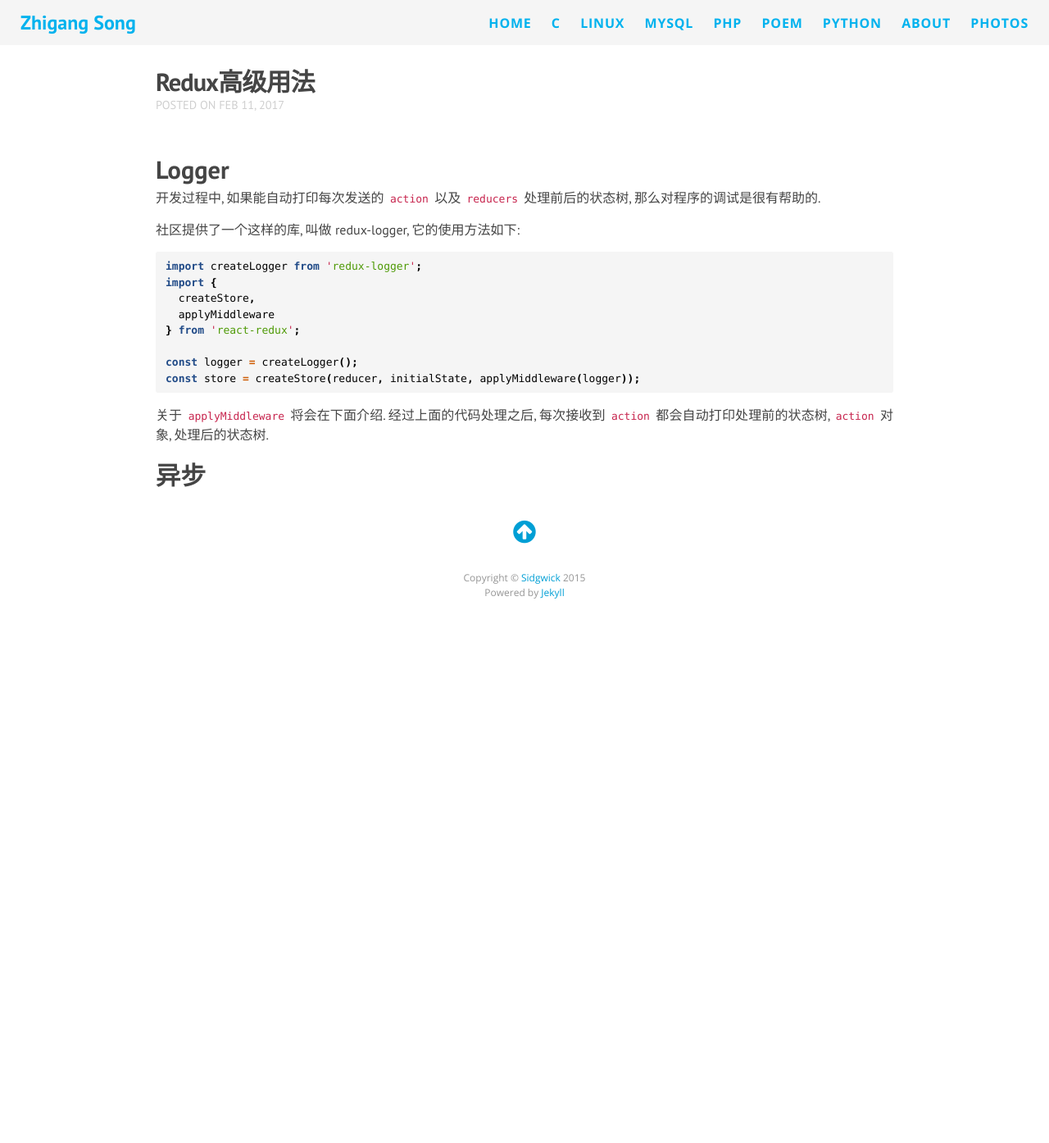
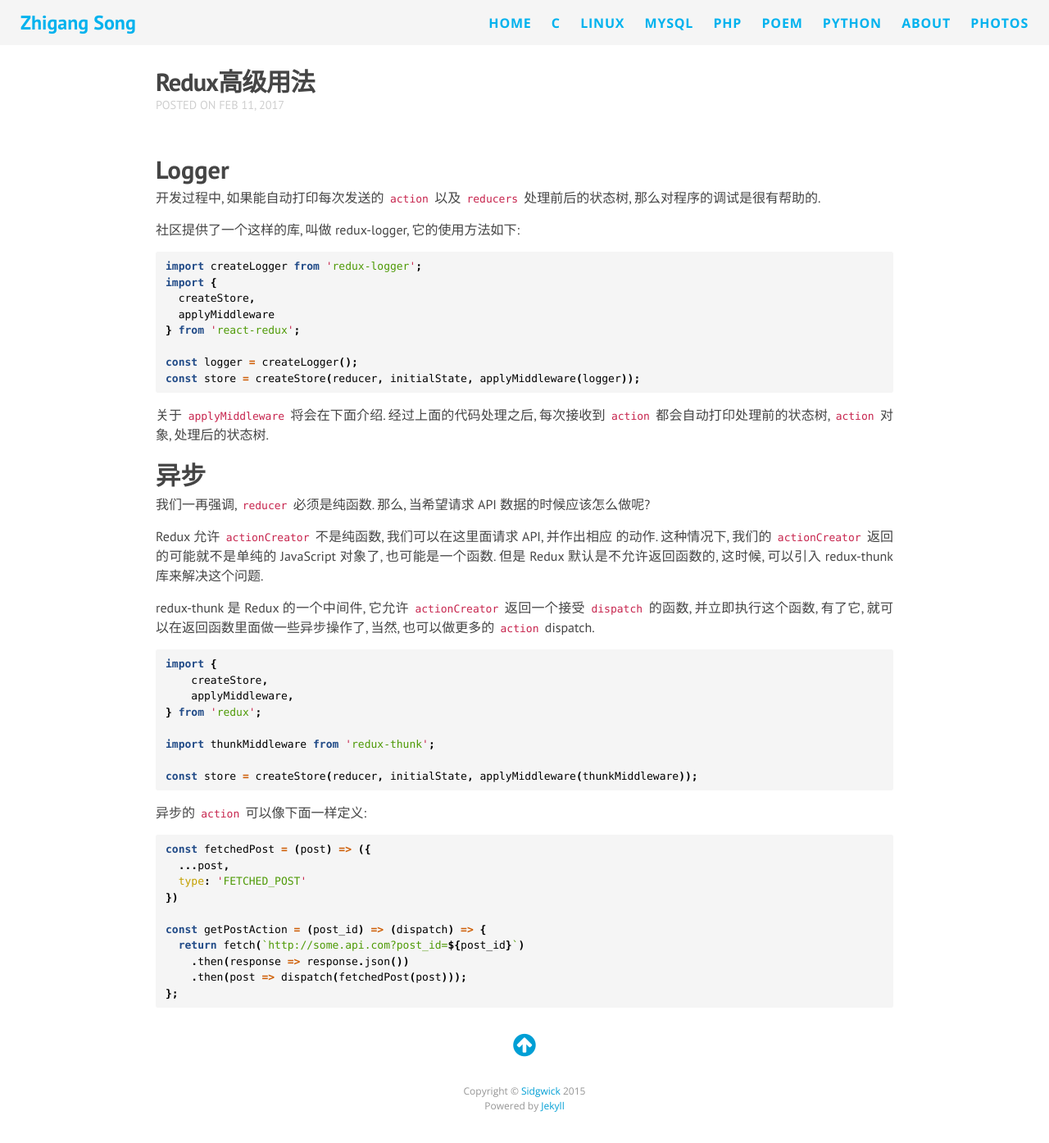
Before and after one commit to sidgwick/sidgwick.github.io, a Jekyll site: the page built from _posts/javascript/2017-02-11-Redux-advance.md, in a window 1280 px wide. Shown: the whole page at 82% size. Built offline with Jekyll 4.4.1, drawn with Linux system fonts in a browser that asks for light colours; nearby versions of some CDN libraries; before the commit the page ends 900 px from its top, so only the background shows below that.

Commit message:
async api request

````diff
--- a/_posts/javascript/2017-02-11-Redux-advance.md
+++ b/_posts/javascript/2017-02-11-Redux-advance.md
@@ -27,3 +27,41 @@ const store = createStore(reducer, initialState, applyMiddleware(logger));
 `action` 都会自动打印处理前的状态树, `action` 对象, 处理后的状态树.
 
 # 异步
+
+我们一再强调, `reducer` 必须是纯函数. 那么, 当希望请求 API
+数据的时候应该怎么做呢?
+
+Redux 允许 `actionCreator` 不是纯函数, 我们可以在这里面请求 API, 并作出相应
+的动作. 这种情况下, 我们的 `actionCreator` 返回的可能就不是单纯的 JavaScript
+对象了, 也可能是一个函数. 但是 Redux 默认是不允许返回函数的, 这时候, 可以引入
+redux-thunk 库来解决这个问题.
+
+redux-thunk 是 Redux 的一个中间件, 它允许 `actionCreator` 返回一个接受 `dispatch`
+的函数, 并立即执行这个函数, 有了它, 就可以在返回函数里面做一些异步操作了,
+当然, 也可以做更多的 `action` dispatch.
+
+```javascript
+import {
+    createStore,
+    applyMiddleware,
+} from 'redux';
+
+import thunkMiddleware from 'redux-thunk';
+
+const store = createStore(reducer, initialState, applyMiddleware(thunkMiddleware));
+```
+
+异步的 `action` 可以像下面一样定义:
+
+```javascript
+const fetchedPost = (post) => ({
+  ...post,
+  type: 'FETCHED_POST'
+})
+
+const getPostAction = (post_id) => (dispatch) => {
+  return fetch(`http://some.api.com?post_id=${post_id}`)
+    .then(response => response.json())
+    .then(post => dispatch(fetchedPost(post)));
+};
+```
````
